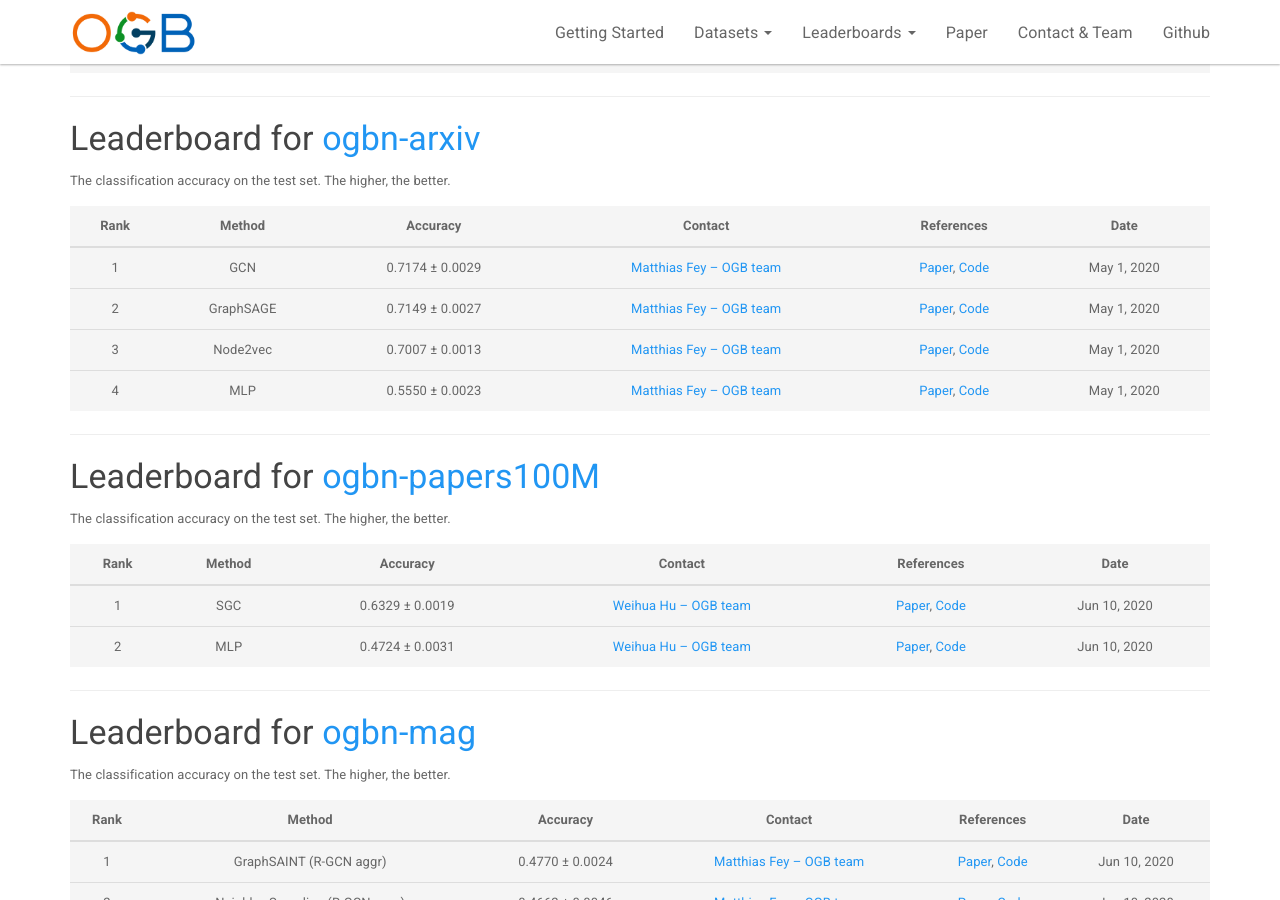
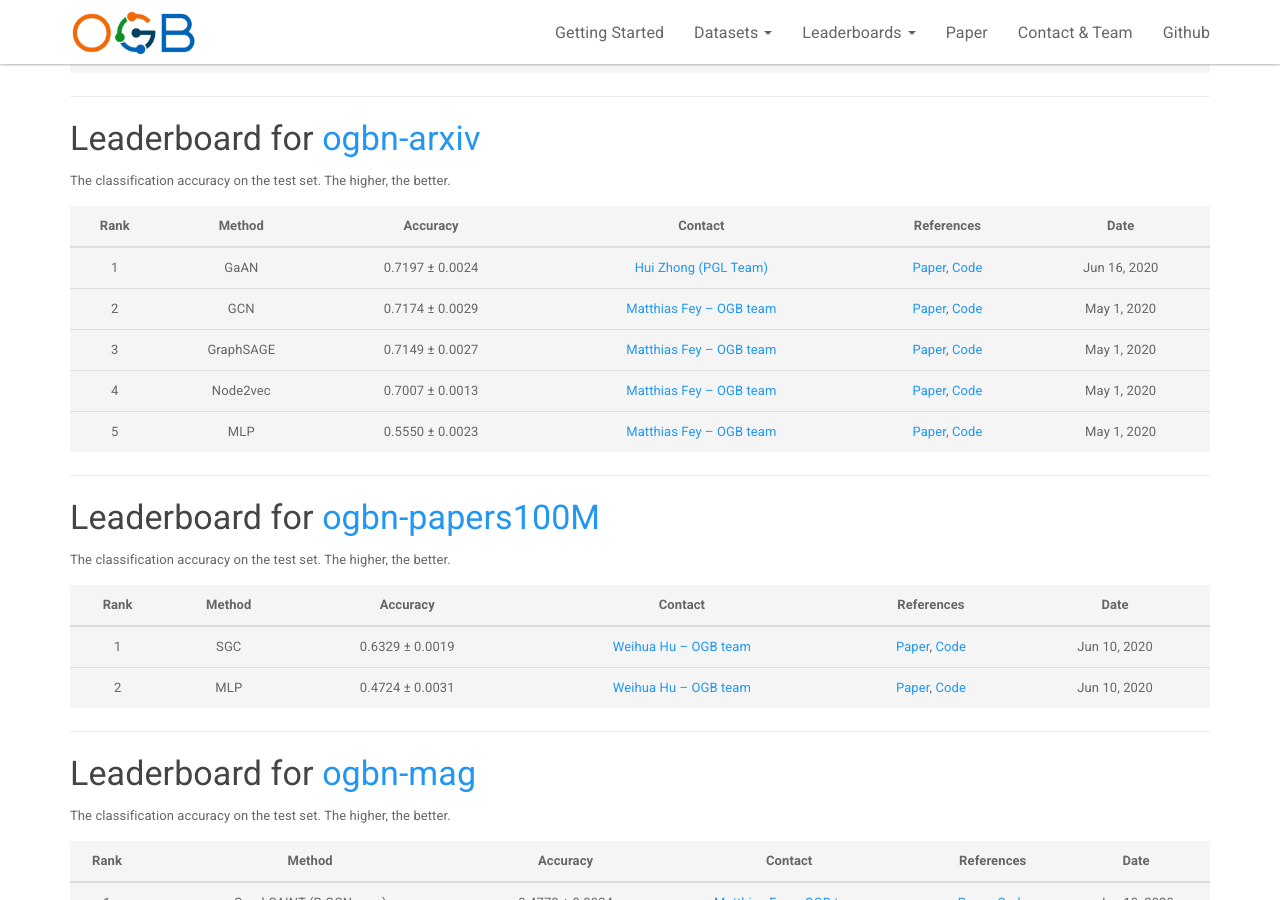
Before and after one commit to snap-stanford/ogb-web, a Jekyll site: the page built from _docs/leaderboard/leader_nodeprop.md, in a window 1280 px wide and 900 px high, scrolled down 1194 px. Built offline with Jekyll 4.4.1, drawn with Linux system fonts in a browser that asks for light colours.

Commit message:
updateleaderboard

```diff
--- a/_docs/leaderboard/leader_nodeprop.md
+++ b/_docs/leaderboard/leader_nodeprop.md
@@ -60,10 +60,11 @@ The classification accuracy on the test set. The higher, the better.
 
 | Rank  | Method | Accuracy | Contact | References | Date
 |:----:|:-----:|:------:|:-----:|:-----:|:-----:|
-|  1  |  GCN  | 0.7174 ± 0.0029   | [Matthias Fey -- OGB team](mailto:matthias.fey@tu-dortmund.de) | [Paper](https://arxiv.org/abs/1609.02907), [Code](https://github.com/snap-stanford/ogb/tree/master/examples/nodeproppred/arxiv) | May 1, 2020 |
-|  2  |  GraphSAGE  | 0.7149 ± 0.0027   | [Matthias Fey -- OGB team](mailto:matthias.fey@tu-dortmund.de) | [Paper](https://arxiv.org/abs/1706.02216), [Code](https://github.com/snap-stanford/ogb/tree/master/examples/nodeproppred/arxiv) | May 1, 2020 |
-|  3  |  Node2vec  | 0.7007 ± 0.0013   | [Matthias Fey -- OGB team](mailto:matthias.fey@tu-dortmund.de) | [Paper](https://arxiv.org/abs/1607.00653), [Code](https://github.com/snap-stanford/ogb/tree/master/examples/nodeproppred/arxiv) | May 1, 2020 |
-|  4  |  MLP  | 0.5550 ± 0.0023   | [Matthias Fey -- OGB team](mailto:matthias.fey@tu-dortmund.de) | [Paper](https://arxiv.org/abs/2005.00687), [Code](https://github.com/snap-stanford/ogb/tree/master/examples/nodeproppred/arxiv) | May 1, 2020 |
+|  1  |  GaAN  | 0.7197 ± 0.0024   | [Hui Zhong (PGL Team)](mailto:zhonghui03@baidu.com) | [Paper](https://arxiv.org/abs/1803.07294), [Code](https://github.com/PaddlePaddle/PGL/tree/master/ogb_examples/nodeproppred/ogbn-arxiv) | Jun 16, 2020 |
+|  2  |  GCN  | 0.7174 ± 0.0029   | [Matthias Fey -- OGB team](mailto:matthias.fey@tu-dortmund.de) | [Paper](https://arxiv.org/abs/1609.02907), [Code](https://github.com/snap-stanford/ogb/tree/master/examples/nodeproppred/arxiv) | May 1, 2020 |
+|  3  |  GraphSAGE  | 0.7149 ± 0.0027   | [Matthias Fey -- OGB team](mailto:matthias.fey@tu-dortmund.de) | [Paper](https://arxiv.org/abs/1706.02216), [Code](https://github.com/snap-stanford/ogb/tree/master/examples/nodeproppred/arxiv) | May 1, 2020 |
+|  4  |  Node2vec  | 0.7007 ± 0.0013   | [Matthias Fey -- OGB team](mailto:matthias.fey@tu-dortmund.de) | [Paper](https://arxiv.org/abs/1607.00653), [Code](https://github.com/snap-stanford/ogb/tree/master/examples/nodeproppred/arxiv) | May 1, 2020 |
+|  5  |  MLP  | 0.5550 ± 0.0023   | [Matthias Fey -- OGB team](mailto:matthias.fey@tu-dortmund.de) | [Paper](https://arxiv.org/abs/2005.00687), [Code](https://github.com/snap-stanford/ogb/tree/master/examples/nodeproppred/arxiv) | May 1, 2020 |
 
 
 <a name="ogbn-papers100M"/>
```
